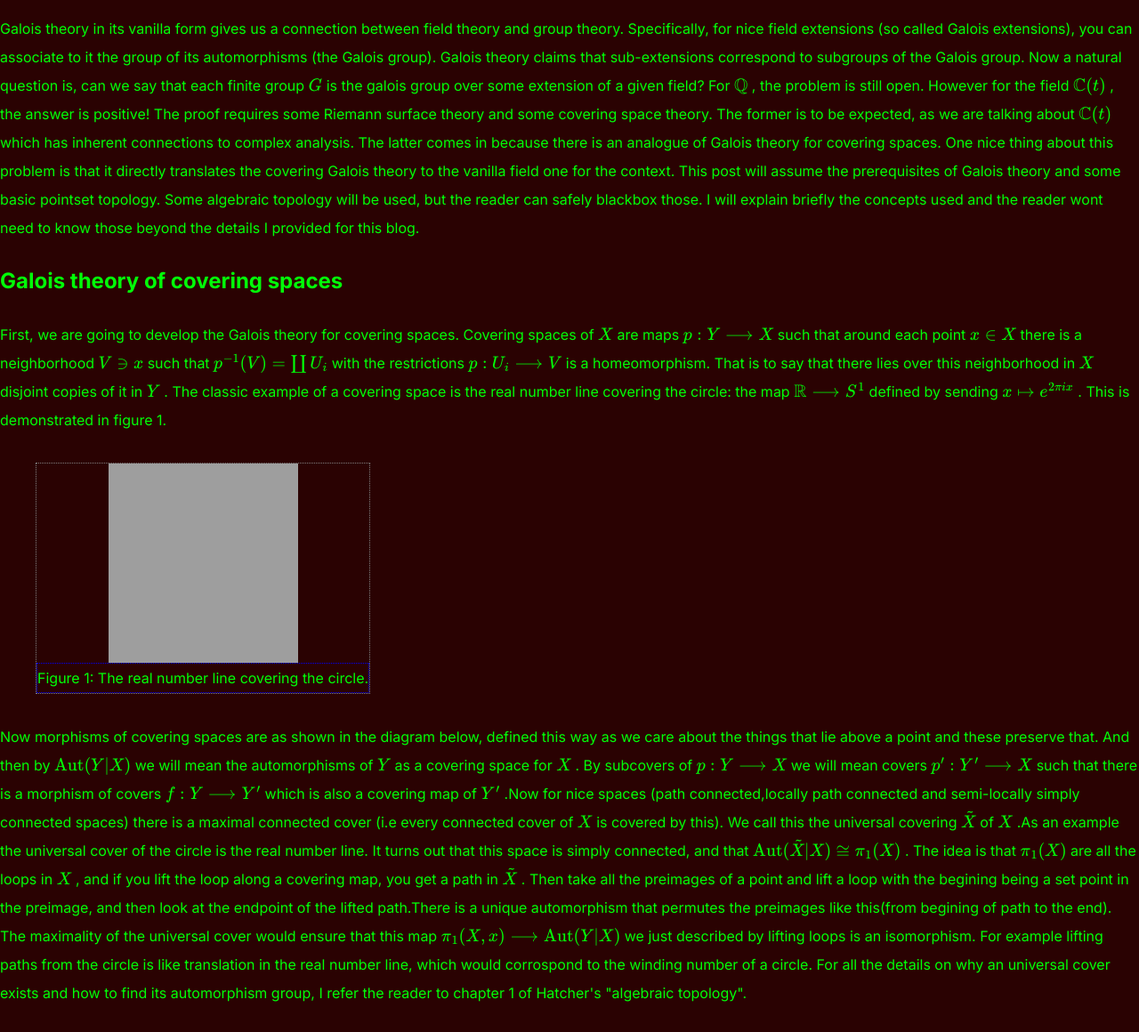
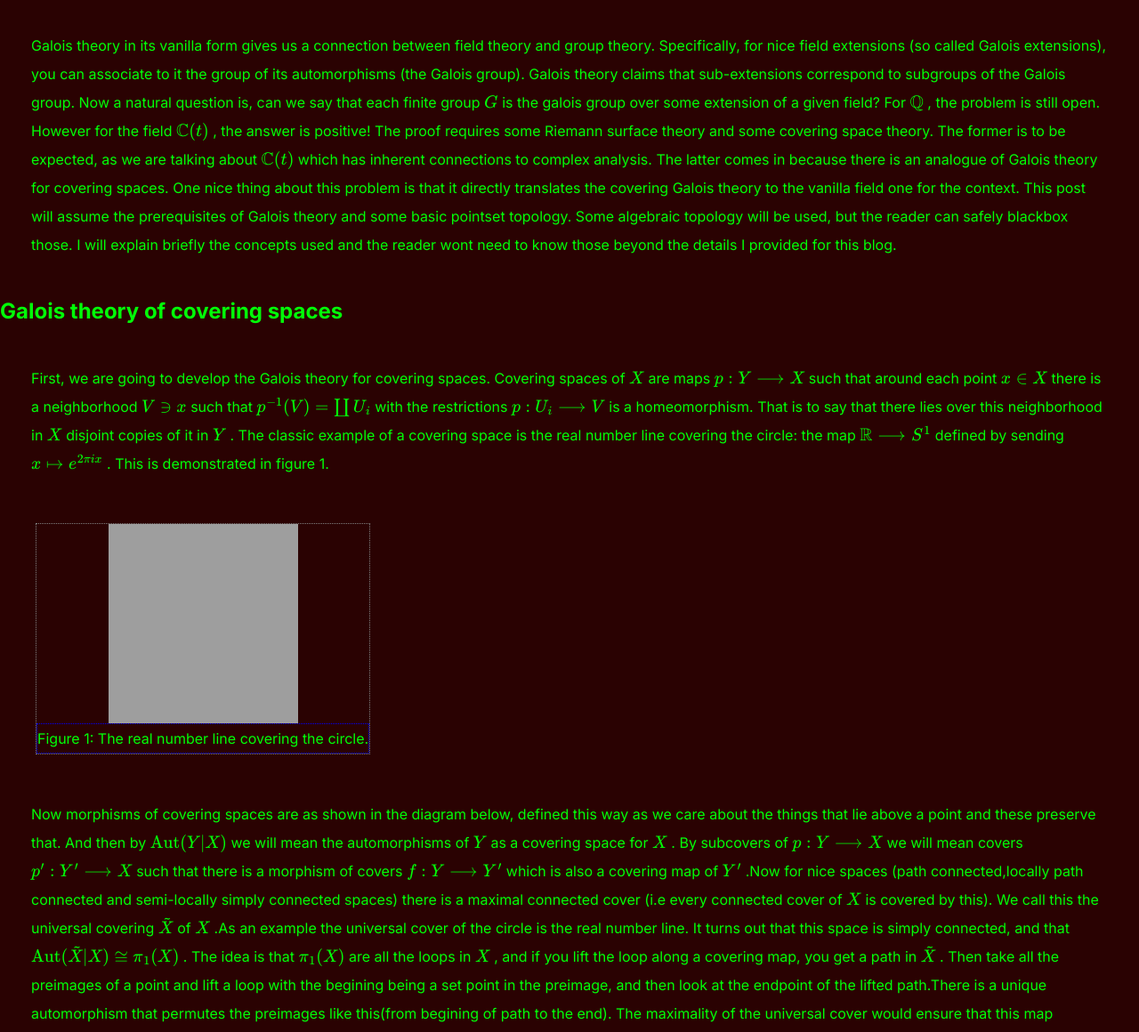
Before and after one commit to UlisseMini/JohnDS1234.github.io, a Jekyll site: the page built from _posts/2021-10-31-The-Inverse-Galois-Problem-over-C(t).md, in a window 1280 px wide. Shown: the part 239-1399 px from the top of the page at 89% size. Built offline with Jekyll 4.4.1, drawn with Linux system fonts in a browser that asks for light colours; our own code applies the rules of GitHub Pages for plain Markdown files; formulas are drawn with MathJax 3; some of the changed text lies outside the part shown; grey boxes are pictures that could not be loaded.

Commit message:
Initial commit

```diff
--- a/_posts/2021-10-31-The-Inverse-Galois-Problem-over-C(t).md
+++ b/_posts/2021-10-31-The-Inverse-Galois-Problem-over-C(t).md
@@ -34,13 +34,16 @@
 <p>Now we do a computation, for \(\mathscr{M}(\mathbb{CP}^1)\). Now since the Riemann sphere is compact, there are only finitely many poles for a meromorphic function (as the poles form a discrete set). So we can multiply by appropriate factors to get rid of the poles on the \(\mathbb{C}\) part, for example multiplying by \((x-1)^2\) would get rid of a pole of order \(2\) at \(x=1\). Now this meromorphic function restricted to the complex plane is holomorphic, and hence a power series. Notice that the power series now has to terminate, as otherwise the pole at infinity would not be finite. So this is really a polynomial, and since we multiplied by another polynomial to get to this form, our meromorphic function is a rational function. So \(\mathscr{M}(\mathbb{CP}^1)=\mathbb{C}(t)\). So to study field extensions of this field, we should  study holomorphic maps into the Riemann sphere.</p></section>
 
 <section>
-<h3>Proper holomorphic maps are branched covering maps</h3>
-<p>This section will involve quite a bit of details, but the main takeway would be that for holomorphic maps between compact surfaces, if we removed finitely many points then it turns into a covering map. In this cause the automorphism group of the cover induced by the holomorphic map would be the same as the galois group of the field extension of the meromorphic fields. </p>
+<h3> Holomorphic maps of compact surfaces are branched covering maps</h3>
 <p> If we have a map between Riemann surface, it locally looks like \(z\mapsto z^k\) for some k, the ramification index of \(z\).What this means is that for each holomorphic map \(f:Y\longrightarrow X\) and each point \(z\in Y\), we can find charts such that \(\psi f\phi^{-1}=z^k\). I refer the reader to Forster's "lecture on Riemann surfaces" theorem 2.1 for the proof.This implies the open mapping theorem, that holomorphic maps send open sets to open sets. Now notice that whenever \(k=1\) we have a local homeomorphism around that point, as \(f\) would be injective and open mapping theorem means the local inverse would be too.</p>
 
 <p> Now suppose we have a map \(f:Y\longrightarrow X\) is of compact riemann surfaces. Now consider the set of unramified points (points with \(k\geq 2\)) \(A\), then \(A\) is discrete. This is because the map locally looks like \(z^k\) and we can always take a small neighborhood not containing \(0\) on which this is a local homeomorphism. So we have a finite number of unramified points for maps between compact surfaces. Now the open mapping theorem gives us that whenever \(X\) is connected, \(f\) is surjective. This is because the image of \(Y\) would be both open and compact(and hence closed), and connected spaces only have trivial clopen sets. So now for each unramified point \(x\in X\), let \(y_i\) be the preimages, and then pick a neighborhood \(U\ni x\) and neighborhoods \(V_i\ni y_i\) with \(f:V_i \longrightarrow U\) a homeomorphism (we can do this because local homeomorphism). We can pick the \(V_i\) to be all disjoint and then \(f^{-1}(U)=\cup_i V_i\). So if we remove the ramified points we actually have a covering map. </p>
 
 <p>We showed that holomorphic maps between compact surfaces are  branched coverings, now we show the converse. If \(X\) is a Riemann surface, and \(f:Y\longrightarrow X\) a covering map, then we can pull back the charts on X onto Y (i.e \(\phi_i f\) on Y are the charts) and then by construction this makes \(f\) into a holomorphic map. So now we have a direct analogy between the two galois theories, we have the galois theory of coverings from holomorphic maps(as these are almost covering maps) and the field extension of the meromorphic fields induced by these maps.</p>
+</section>
+
+<section>
+<h5>The covering Automorphism group is the same as the Galois group</h5>
 
 <p> Lets say we have a covering map \(f':Y'\longrightarrow X'\) where \(X'\) is \(X\) with a finite set of (unramified) points removed, we can uniquely extend this to a branched cover (and hence a holomorphic map) of \(X\). See Forster theorem 8.4 for proof, and then theorem 8.5 to see that covering morphisms of \(Y'\) and \(Z'\) over \(X'\) extend uniquely to that of holomorphic maps between \(Y\) and \(Z\) (these are the unique spaces where the covering maps extend to) over \(X\). Notice the latter means each morphism of \(Y'\) to \(Z'\) induces a field homomorphism from \(\mathscr{M}(Z)\)to \()\mathscr{M}(Y)\) that fixed \(\mathscr{M}(X)\). In particular we have a morphism \(\text{Aut}(Y'|X')\longrightarrow \text{Gal}(Y|X)\). Now if the covering is galois then this is injective as different holomorphic maps induce different field automorphims. Now if the galois covering was of degree n, then its automorphism group is of order n(how one point is sent to another uniquely determines a cover automorphism). To show surjectivity, we want to show that the galois groups for the field extension also has order n.  </p>
 
@@ -52,11 +55,3 @@
 
 <p>Start with a group \(G\) generated by \(n\) elements. Take Riemann sphere with \(n+1\) points removed. This is homotopy equivalent to the wedge of \(n\) circles so its \(\pi_1\) is the free group on \(n\) elements. So this is the automorphism group of this spaces universal cover. Now we can take a subcover \(Y\) whose automorphism group is \(G\) by the galois theory of covering. We know by the last section that this induces an extension \(\mathscr{M}(Y)|\mathbb{C}(t)\) whose galois group is \(G\). We are done \(_\square\) </p>
 </section>
-
-
-
-
-
-
-
-</section>
--- a/_sass/main.scss
+++ b/_sass/main.scss
@@ -17,6 +17,9 @@
   min-height: 100%;
   background-color: #2A0202;
   color: #00FF08;
+}
+p {
+  margin: 35px;
 }
 
 figure {
```
Also changed, not shown: 4 other files.
